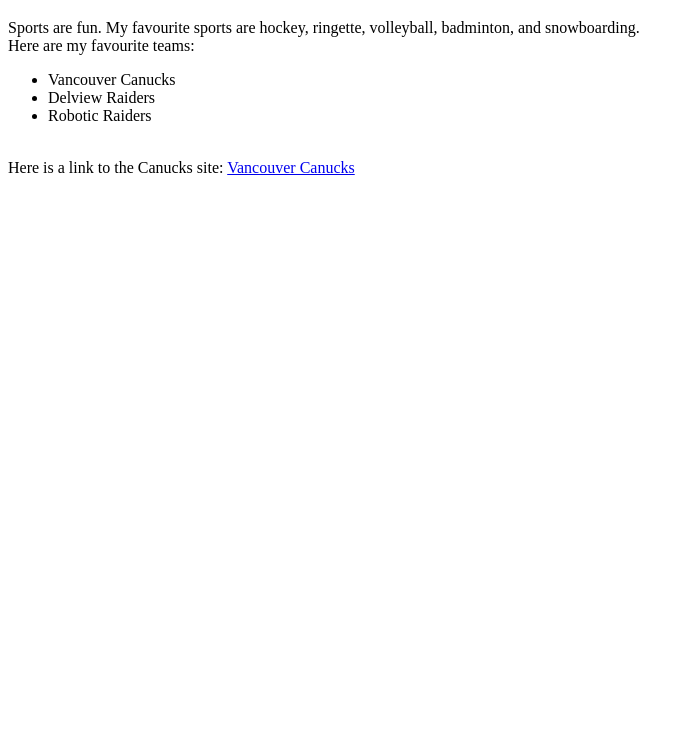
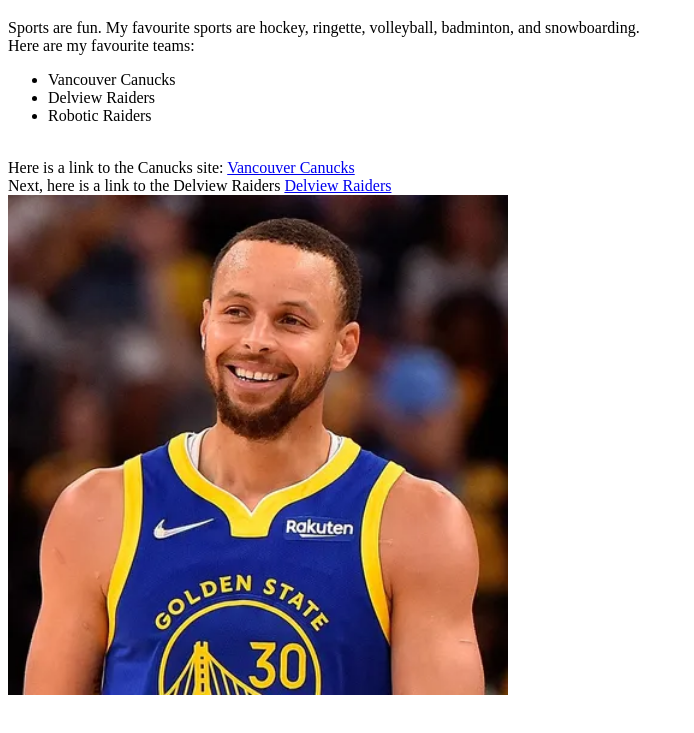
Before and after one commit to ntaimur/sports, a plain HTML site: page index.html in a window 1280 px wide. Shown: the part 61-794 px from the top of the page, without its empty margins (0-694 px from the left). Drawn offline with Linux system fonts and the light colour scheme.

Commit message:
Added another link and a picture.
Added a link to Delview website and added an image of Steph Curry.

```diff
--- a/index.html
+++ b/index.html
@@ -17,5 +17,9 @@
     </ul>
     <br>
     Here is a link to the Canucks site: <a href="https://www.nhl.com/canucks/" target="_blank">Vancouver Canucks</a>
+    <br>
+    Next, here is a link to the Delview Raiders <a href="https://dl.deltasd.bc.ca/activities-clubs/" target="_blank">Delview Raiders</a>
+    <br>
+    <img src="scurry.webp" width="500px">
 </body>
 </html>
```
Also changed, not shown: scurry.webp (added).
